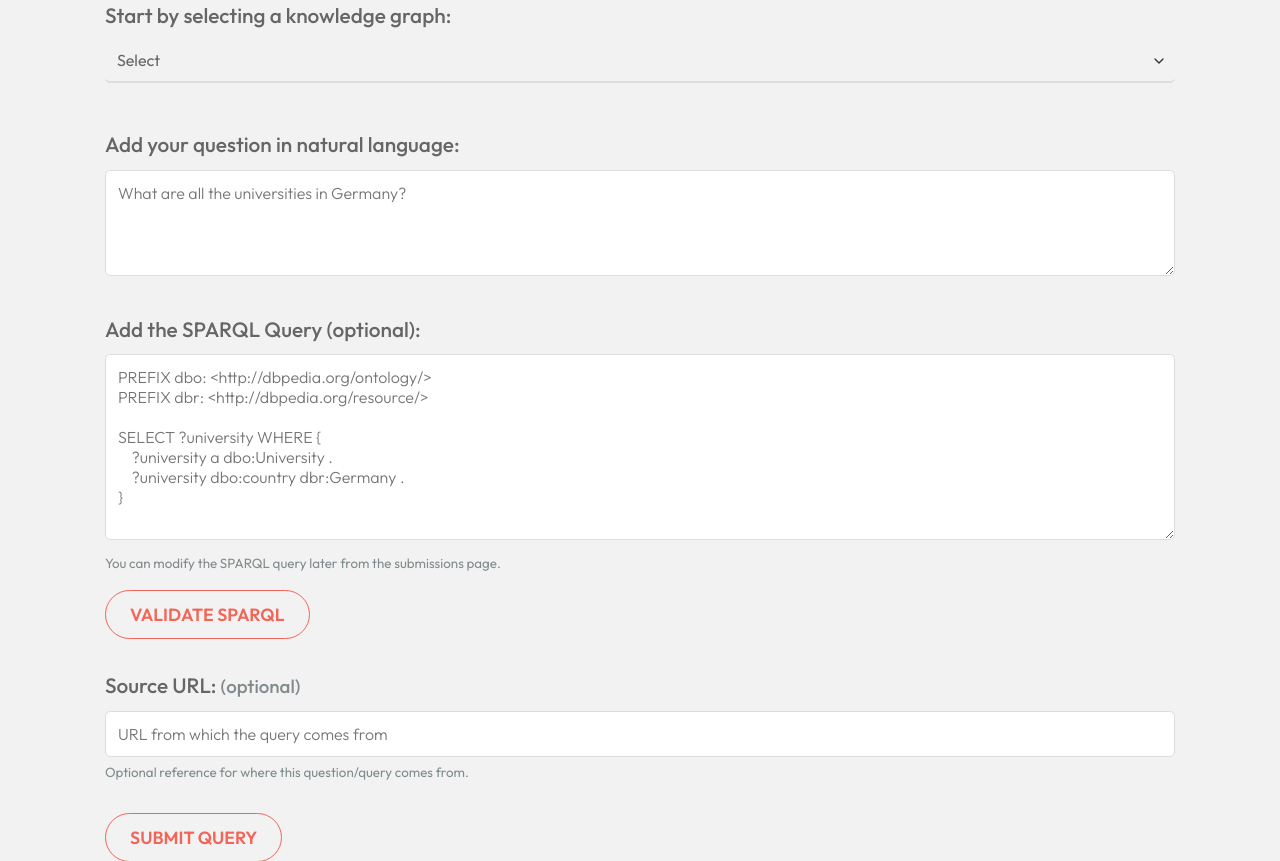
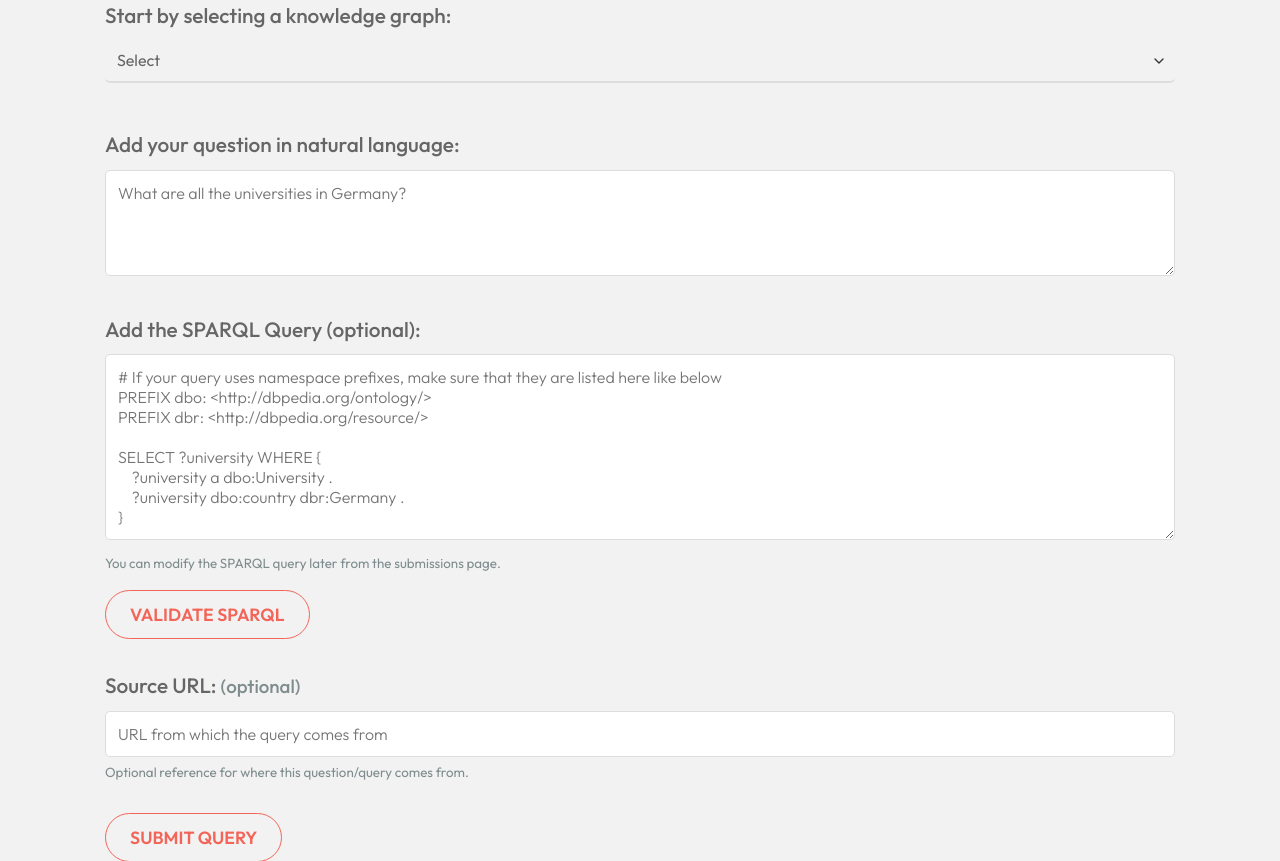
Before and after one commit to odoma-ch/quagga, a FastAPI app: page /list in a window 1280 px wide. Shown: the part 206-1067 px from the top of the page. Run offline with FastAPI, Linux system fonts and the light colour scheme; the visitor is signed in with stand-in values (Sample User, id 1); data that the repository does not hold is empty; parts of the project's set-up code (start-up, migrations or seed data) failed here and were passed over.

Commit message:
add fixes for placeholder and timeout to 60

```diff
--- a/main.py
+++ b/main.py
@@ -543,7 +543,7 @@ async def validate_query(
         logging.info(f"Executing SPARQL query now")
         try:
             results = helper_methods.execute_sparql_query(
-                sparql_query.strip(), endpoint_url.strip(), timeout=120
+                sparql_query.strip(), endpoint_url.strip(), timeout=60
             )
             database.insert_validation_result(
                 endpoint=endpoint_url.strip(),
--- a/templates/contribute.html
+++ b/templates/contribute.html
@@ -1199,7 +1199,8 @@
                         </div>
                         <div>
                             <label for="sparql_query" style="font-size: 1.3rem; font-weight: 500;">Add the SPARQL Query (optional):</label>
-                            <textarea id="sparql_query" name="sparql_query" rows="8" placeholder="PREFIX dbo: <http://dbpedia.org/ontology/>
+                            <textarea id="sparql_query" name="sparql_query" rows="8" placeholder="# If your query uses namespace prefixes, make sure that they are listed here like below
+PREFIX dbo: <http://dbpedia.org/ontology/>
 PREFIX dbr: <http://dbpedia.org/resource/>
 
 SELECT ?university WHERE {
```
